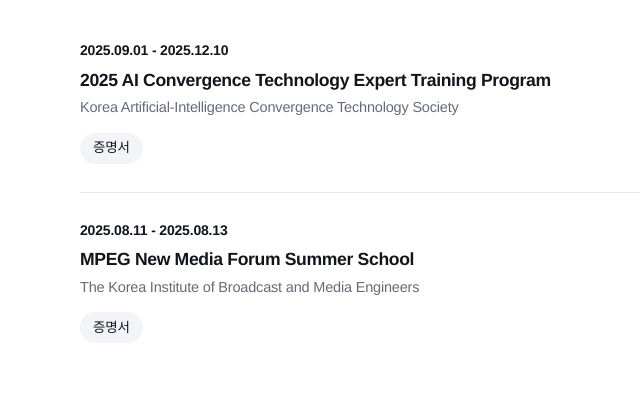
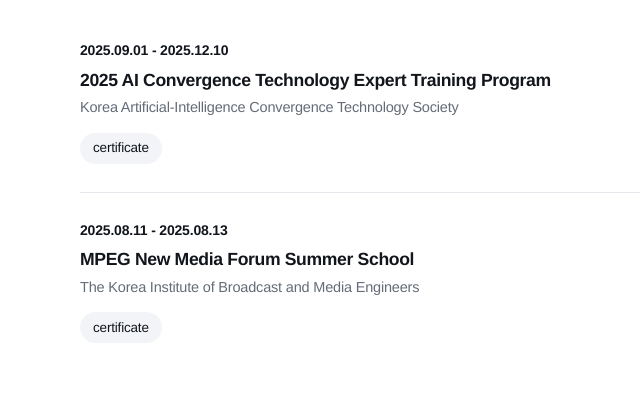
Before and after one commit to hyoseung-shin/hyoseung-shin.github.io, a plain HTML site: page index.html in a window 1280 px wide. Shown: the part 4143-4536 px from the top of the page, 0-640 px from the left. Drawn offline with Linux system fonts and the light colour scheme; a web font is replaced by a local one.

Commit message:
Change activity link name from '증명서' to 'certificate'

```diff
--- a/index.html
+++ b/index.html
@@ -234,7 +234,7 @@ function renderActivities(p) {
     <div class="meta num"><span class="y">${esc(a.period)}</span></div>
     <h4 class="t">${esc(a.title)}</h4>
     <div class="v">${esc(a.org)}</div>
-    ${fileLinks([{ name: "증명서", url: a.link }])}
+    ${fileLinks([{ name: "certificate", url: a.link }])}
   </article>`).join("");
 }
 
```
